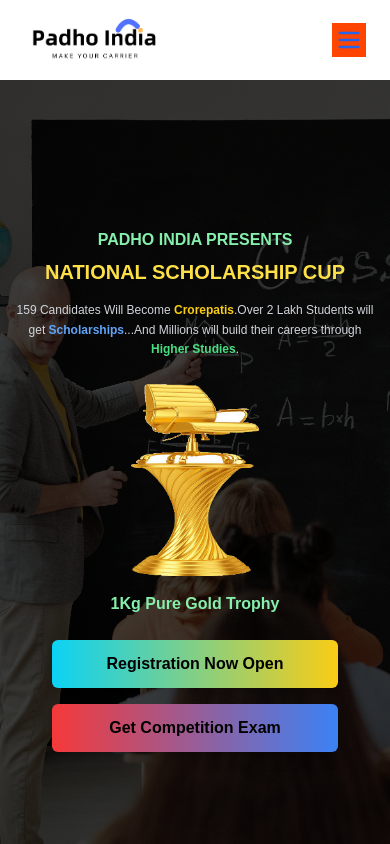
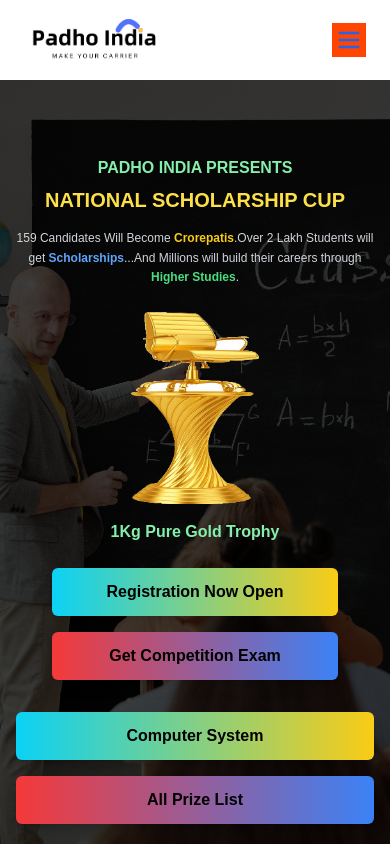
Before and after one commit to padoindia873-hub/Scholarship-National-Cup, a React (Vite) app: page / in a window 390 px wide. Built offline with nearby package versions, Linux system fonts and the light colour scheme.

Commit message:
first comss2

```diff
--- a/src/components/common/Hero.jsx
+++ b/src/components/common/Hero.jsx
@@ -31,7 +31,8 @@
             <span className="text-blue-400 font-semibold">Scholarships</span>...
             <br className="hidden sm:block" />
             And Millions will build their careers through{" "}
-            <span className="text-green-400 font-semibold">Higher Studies</span>.
+            <span className="text-green-400 font-semibold">Higher Studies</span>
+            .
           </p>
 
           {/* Cup Image + Text */}
@@ -61,6 +62,21 @@
                 Get Competition Exam
               </Link>
             </div>
+            <div className="mt-8 flex flex-col sm:flex-row justify-center items-center gap-4 w-full">
+              <Link
+                to="/register"
+                className="text-black bg-yellow-400 text-base sm:text-lg md:text-2xl font-semibold px-6 py-3 rounded-md shadow-lg transition transform hover:scale-105 animate-blinkYellow w-full sm:w-[310px] text-center"
+              >
+                Computer System
+              </Link>
+
+              <Link
+                to="/GetMemberShipCard"
+                className="text-black bg-blue-400 text-base sm:text-lg md:text-2xl font-semibold px-6 py-3 rounded-md shadow-lg transition transform hover:scale-105 animate-blinkBlue w-full sm:w-[310px] text-center"
+              >
+                All Prize List
+              </Link>
+            </div>
           </div>
         </div>
       </div>
--- a/src/components/common/prizeListCompetitionExam.jsx
+++ b/src/components/common/prizeListCompetitionExam.jsx
@@ -60,7 +60,7 @@
           </p>
         </div>
 
-        {/* ✅ Always visible on all screen sizes */}
+        {/* Always visible on all screen sizes */}
         <Link
           to="/prize-list"
           className="w-full sm:w-auto px-4 py-2 bg-blue-600 text-white text-sm sm:text-base rounded-2xl shadow-md hover:bg-blue-700 hover:scale-105 transition-transform"
```
